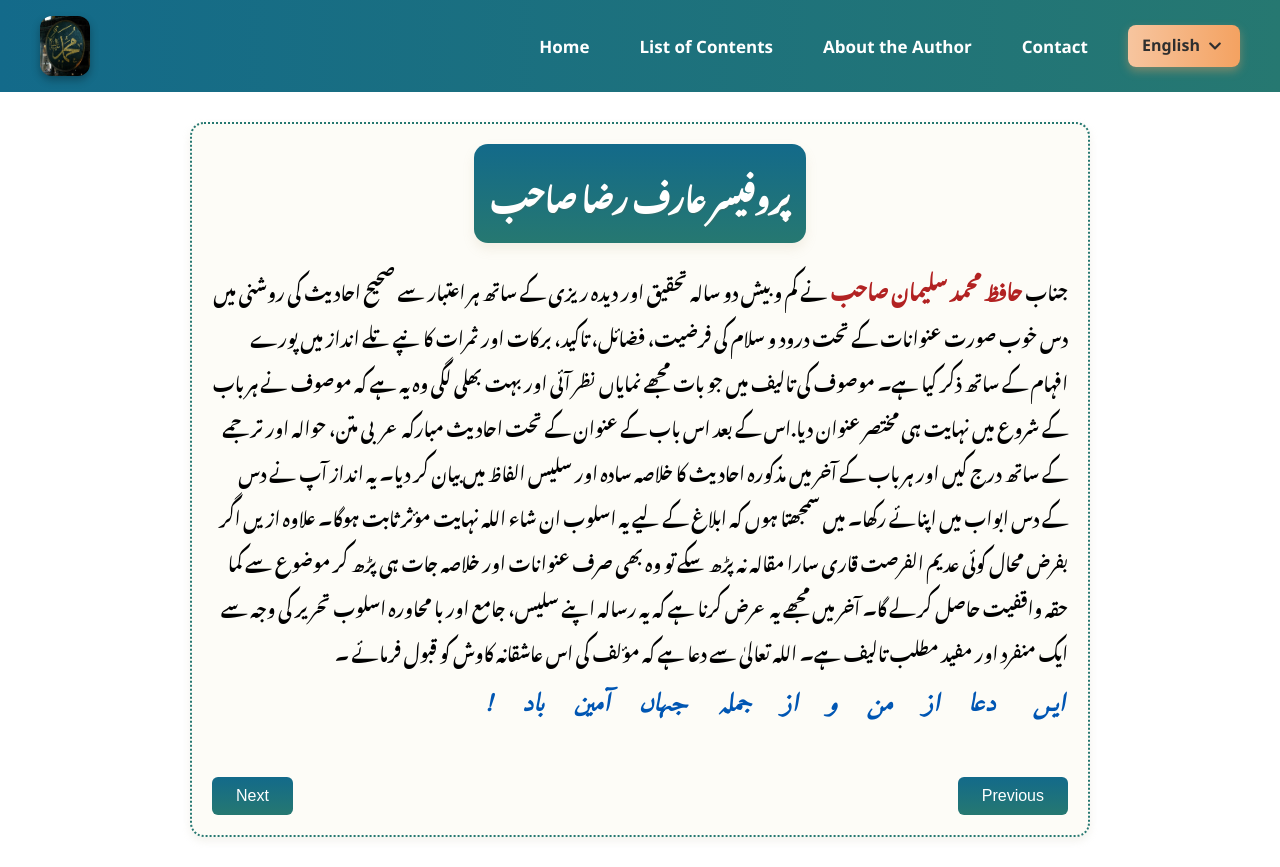
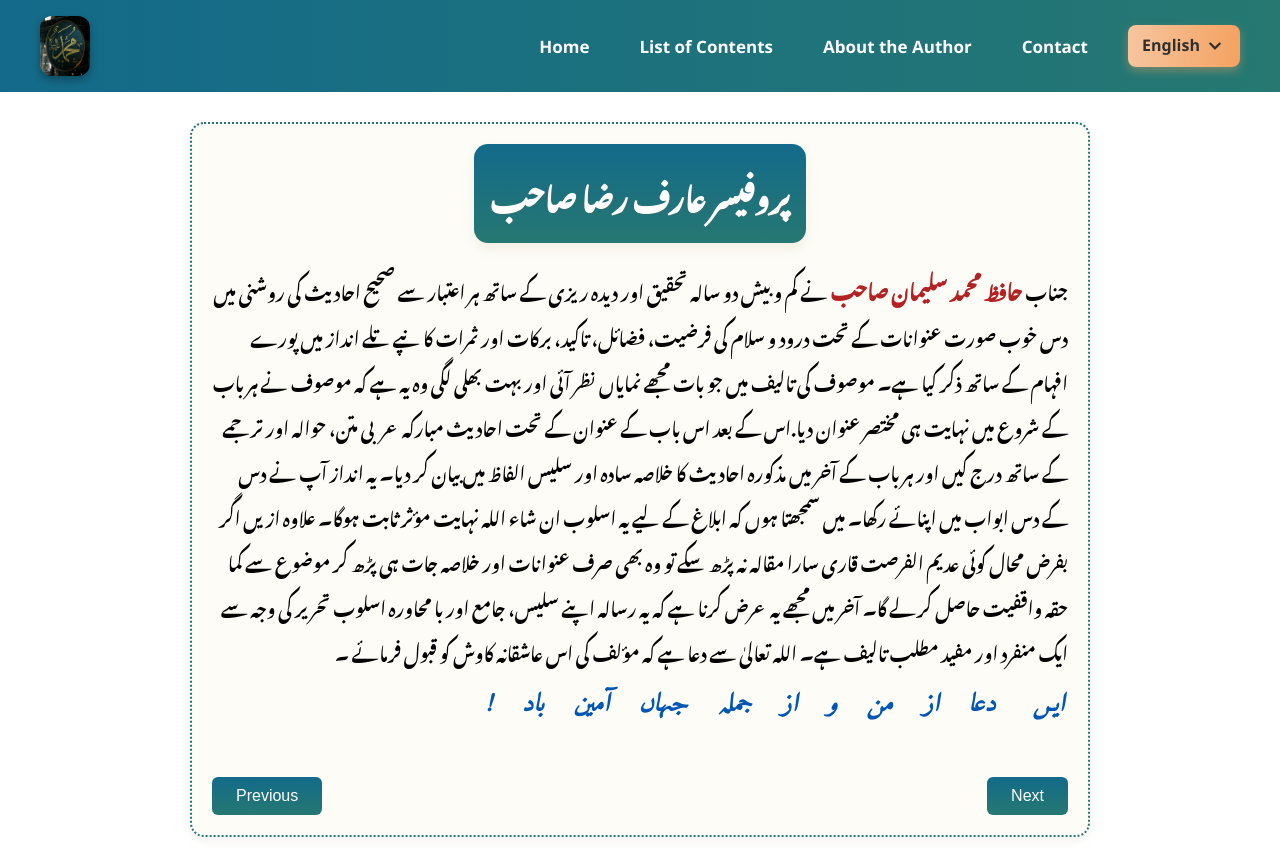
Before and after one commit to UsamaShahid01/Darood-Book, a React (Vite) app: page /sayings/arif-raza in a window 1280 px wide. Built offline with nearby package versions, Linux system fonts and the light colour scheme; a web font is replaced by a local one.

Commit message:
changed the position of next and previous buttons in tasurat

```diff
--- a/src/Components/Sayings/AbdulMajeed.jsx
+++ b/src/Components/Sayings/AbdulMajeed.jsx
@@ -132,6 +132,13 @@ const AbdulMajid = ({ language = 'en' }) => {
         </p>
 
         <div className="navigation-buttons-next-prev-contents-sayings">
+          <button
+            type="button"
+            className={`next-prev-buttons-contents-sayings ${isUrdu ? 'urdu-next' : ''}`}
+            onClick={handleNext}
+          >
+            {isUrdu ? 'اگلا صفحہ' : 'Next'}
+          </button>
           <button className="next-prev-buttons-contents-sayings" onClick={handlePrevious}>
             {isUrdu ? (
               <span className="urdu-font">پچھلا صفحہ</span>
@@ -139,13 +146,13 @@ const AbdulMajid = ({ language = 'en' }) => {
               'Previous'
             )}
           </button>
-          <button
+          {/* <button
             type="button"
             className={`next-prev-buttons-contents-sayings ${isUrdu ? 'urdu-next' : ''}`}
             onClick={handleNext}
           >
             {isUrdu ? 'اگلا صفحہ' : 'Next'}
-          </button>
+          </button> */}
         </div>
       </div>
     </div>
--- a/src/Components/Sayings/ArifRaza.jsx
+++ b/src/Components/Sayings/ArifRaza.jsx
@@ -33,6 +33,13 @@ const ArifRaza = ({ language = 'en' }) => {
         </p>
 
         <div className="navigation-buttons-next-prev-contents-sayings">
+          <button
+            type="button"
+            className={`next-prev-buttons-contents-sayings ${isUrdu ? 'urdu-next' : ''}`}
+            onClick={handleNext}
+          >
+            {isUrdu ? 'اگلا صفحہ' : 'Next'}
+          </button>
           <button className="next-prev-buttons-contents-sayings" onClick={handlePrevious}>
             {isUrdu ? (
               <span className="urdu-font">پچھلا صفحہ</span>
@@ -40,13 +47,13 @@ const ArifRaza = ({ language = 'en' }) => {
               'Previous'
             )}
           </button>
-          <button
+          {/* <button
             type="button"
             className={`next-prev-buttons-contents-sayings ${isUrdu ? 'urdu-next' : ''}`}
             onClick={handleNext}
           >
             {isUrdu ? 'اگلا صفحہ' : 'Next'}
-          </button>
+          </button> */}
         </div>
       </div>
     </div>
--- a/src/Components/Sayings/AshrafArif.jsx
+++ b/src/Components/Sayings/AshrafArif.jsx
@@ -37,9 +37,6 @@ const AshrafArif = ({ language = 'en' }) => {
         </p>
 
         <div className="navigation-buttons-next-prev-contents-sayings">
-          <button className="next-prev-buttons-contents-sayings" onClick={handlePrevious}>
-            {isUrdu ? <span className="urdu-font">پچھلا صفحہ</span> : 'Previous'}
-          </button>
           <button
             type="button"
             className={`next-prev-buttons-contents-sayings ${isUrdu ? 'urdu-next' : ''}`}
@@ -47,6 +44,16 @@ const AshrafArif = ({ language = 'en' }) => {
           >
             {isUrdu ? 'اگلا صفحہ' : 'Next'}
           </button>
+          <button className="next-prev-buttons-contents-sayings" onClick={handlePrevious}>
+            {isUrdu ? <span className="urdu-font">پچھلا صفحہ</span> : 'Previous'}
+          </button>
+          {/* <button
+            type="button"
+            className={`next-prev-buttons-contents-sayings ${isUrdu ? 'urdu-next' : ''}`}
+            onClick={handleNext}
+          >
+            {isUrdu ? 'اگلا صفحہ' : 'Next'}
+          </button> */}
         </div>
       </div>
     </div>
--- a/src/Components/Sayings/HafeezTaib.jsx
+++ b/src/Components/Sayings/HafeezTaib.jsx
@@ -30,6 +30,13 @@ const HafeezTaib = ({ language = 'en' }) => {
         </p>
 
         <div className="navigation-buttons-next-prev-contents-sayings">
+          <button
+            type="button"
+            className={`next-prev-buttons-contents-sayings ${isUrdu ? 'urdu-next' : ''}`}
+            onClick={handleNext}
+          >
+            {isUrdu ? 'اگلا صفحہ' : 'Next'}
+          </button>
           <button className="next-prev-buttons-contents-sayings" onClick={handlePrevious}>
             {isUrdu ? (
               <span className="urdu-font">پچھلا صفحہ</span>
@@ -37,13 +44,13 @@ const HafeezTaib = ({ language = 'en' }) => {
               'Previous'
             )}
           </button>
-          <button
+          {/* <button
             type="button"
             className={`next-prev-buttons-contents-sayings ${isUrdu ? 'urdu-next' : ''}`}
             onClick={handleNext}
           >
             {isUrdu ? 'اگلا صفحہ' : 'Next'}
-          </button>
+          </button> */}
         </div>
       </div>
     </div>
--- a/src/Components/Sayings/IshaqBhatti.jsx
+++ b/src/Components/Sayings/IshaqBhatti.jsx
@@ -42,6 +42,13 @@ const IshaqBhatti = ({ language = 'en' }) => {
         </p>
 
         <div className="navigation-buttons-next-prev-contents-sayings">
+          <button
+            type="button"
+            className={`next-prev-buttons-contents-sayings ${isUrdu ? 'urdu-next' : ''}`}
+            onClick={handleNext}
+          >
+            {isUrdu ? 'اگلا صفحہ' : 'Next'}
+          </button>
           <button className="next-prev-buttons-contents-sayings" onClick={handlePrevious}>
             {isUrdu ? (
               <span className="urdu-font">پچھلا صفحہ</span>
@@ -49,13 +56,13 @@ const IshaqBhatti = ({ language = 'en' }) => {
               'Previous'
             )}
           </button>
-          <button
+          {/* <button
             type="button"
             className={`next-prev-buttons-contents-sayings ${isUrdu ? 'urdu-next' : ''}`}
             onClick={handleNext}
           >
             {isUrdu ? 'اگلا صفحہ' : 'Next'}
-          </button>
+          </button> */}
         </div>
       </div>
     </div>
--- a/src/Components/Sayings/QariMuhammadTahir.jsx
+++ b/src/Components/Sayings/QariMuhammadTahir.jsx
@@ -41,6 +41,13 @@ const QariMuhammadTahir = ({ language = 'en' }) => {
         </p>
 
         <div className="navigation-buttons-next-prev-contents-sayings">
+          <button
+            type="button"
+            className={`next-prev-buttons-contents-sayings ${isUrdu ? 'urdu-next' : ''}`}
+            onClick={handleNext}
+          >
+            {isUrdu ? 'اگلا صفحہ' : 'Next'}
+          </button>
           <button className="next-prev-buttons-contents-sayings" onClick={handlePrevious}>
             {isUrdu ? (
               <span className="urdu-font">پچھلا صفحہ</span>
@@ -48,13 +55,13 @@ const QariMuhammadTahir = ({ language = 'en' }) => {
               'Previous'
             )}
           </button>
-          <button
+          {/* <button
             type="button"
             className={`next-prev-buttons-contents-sayings ${isUrdu ? 'urdu-next' : ''}`}
             onClick={handleNext}
           >
             {isUrdu ? 'اگلا صفحہ' : 'Next'}
-          </button>
+          </button> */}
         </div>
       </div>
     </div>
--- a/src/Components/Sayings/Rafiq.jsx
+++ b/src/Components/Sayings/Rafiq.jsx
@@ -48,6 +48,13 @@ const Rafiq = ({ language = 'en' }) => {
         </p>
 
         <div className="navigation-buttons-next-prev-contents-sayings">
+          <button
+            type="button"
+            className={`next-prev-buttons-contents-sayings ${isUrdu ? 'urdu-next' : ''}`}
+            onClick={handleNext}
+          >
+            {isUrdu ? 'اگلا صفحہ' : 'Next'}
+          </button>
           <button className="next-prev-buttons-contents-sayings" onClick={handlePrevious}>
             {isUrdu ? (
               <span className="urdu-font">پچھلا صفحہ</span>
@@ -55,13 +62,13 @@ const Rafiq = ({ language = 'en' }) => {
               'Previous'
             )}
           </button>
-          <button
+          {/* <button
             type="button"
             className={`next-prev-buttons-contents-sayings ${isUrdu ? 'urdu-next' : ''}`}
             onClick={handleNext}
           >
             {isUrdu ? 'اگلا صفحہ' : 'Next'}
-          </button>
+          </button> */}
         </div>
       </div>
     </div>
--- a/src/Components/Sayings/RiazMajeed.jsx
+++ b/src/Components/Sayings/RiazMajeed.jsx
@@ -34,6 +34,13 @@ const RiazMajeed = ({ language = 'en' }) => {
           کو اس انداز کے کاموں کی مزید توفیق عطا فرمائے۔
         </p>
         <div className="navigation-buttons-next-prev-contents-sayings">
+          <button
+            type="button"
+            className={`next-prev-buttons-contents-sayings ${isUrdu ? 'urdu-next' : ''}`}
+            onClick={handleNext}
+          >
+            {isUrdu ? 'اگلا صفحہ' : 'Next'}
+          </button>
           <button className="next-prev-buttons-contents-sayings" onClick={handlePrevious}>
             {isUrdu ? (
               <span className="urdu-font">پچھلا صفحہ</span>
@@ -41,13 +48,13 @@ const RiazMajeed = ({ language = 'en' }) => {
               'Previous'
             )}
           </button>
-          <button
+          {/* <button
             type="button"
             className={`next-prev-buttons-contents-sayings ${isUrdu ? 'urdu-next' : ''}`}
             onClick={handleNext}
           >
             {isUrdu ? 'اگلا صفحہ' : 'Next'}
-          </button>
+          </button> */}
         </div>
       </div>
     </div>
--- a/src/Components/Sayings/TariqIsmael.jsx
+++ b/src/Components/Sayings/TariqIsmael.jsx
@@ -44,9 +44,6 @@ const TariqIsmael = ({ language = 'en' }) => {
         </p>
 
         <div className="navigation-buttons-next-prev-contents-sayings">
-          <button className="next-prev-buttons-contents-sayings" onClick={handlePrevious}>
-            {isUrdu ? <span className="urdu-font">پچھلا صفحہ</span> : 'Previous'}
-          </button>
           <button
             type="button"
             className={`next-prev-buttons-contents-sayings ${isUrdu ? 'urdu-next' : ''}`}
@@ -54,6 +51,16 @@ const TariqIsmael = ({ language = 'en' }) => {
           >
             {isUrdu ? 'اگلا صفحہ' : 'Next'}
           </button>
+          <button className="next-prev-buttons-contents-sayings" onClick={handlePrevious}>
+            {isUrdu ? <span className="urdu-font">پچھلا صفحہ</span> : 'Previous'}
+          </button>
+          {/* <button
+            type="button"
+            className={`next-prev-buttons-contents-sayings ${isUrdu ? 'urdu-next' : ''}`}
+            onClick={handleNext}
+          >
+            {isUrdu ? 'اگلا صفحہ' : 'Next'}
+          </button> */}
         </div>
       </div>
     </div>
--- a/src/Components/Sayings/Zameerulhaq.jsx
+++ b/src/Components/Sayings/Zameerulhaq.jsx
@@ -51,6 +51,13 @@ const Zameerulhaq = ({ language = 'en' }) => {
         </p>
 
         <div className="navigation-buttons-next-prev-contents-sayings">
+          <button
+            type="button"
+            className={`next-prev-buttons-contents-sayings ${isUrdu ? 'urdu-next' : ''}`}
+            onClick={handleNext}
+          >
+            {isUrdu ? 'اگلا صفحہ' : 'Next'}
+          </button>
           <button className="next-prev-buttons-contents-sayings" onClick={handlePrevious}>
             {isUrdu ? (
               <span className="urdu-font">پچھلا صفحہ</span>
@@ -58,13 +65,13 @@ const Zameerulhaq = ({ language = 'en' }) => {
               'Previous'
             )}
           </button>
-          <button
+          {/* <button
             type="button"
             className={`next-prev-buttons-contents-sayings ${isUrdu ? 'urdu-next' : ''}`}
             onClick={handleNext}
           >
             {isUrdu ? 'اگلا صفحہ' : 'Next'}
-          </button>
+          </button> */}
         </div>
       </div>
     </div>
```
Also changed, not shown: src/Components/Sayings/MuzafarHussain.jsx (+11 -3 lines), src/Components/Sayings/NazarMohudin.jsx (+10 -3 lines).
